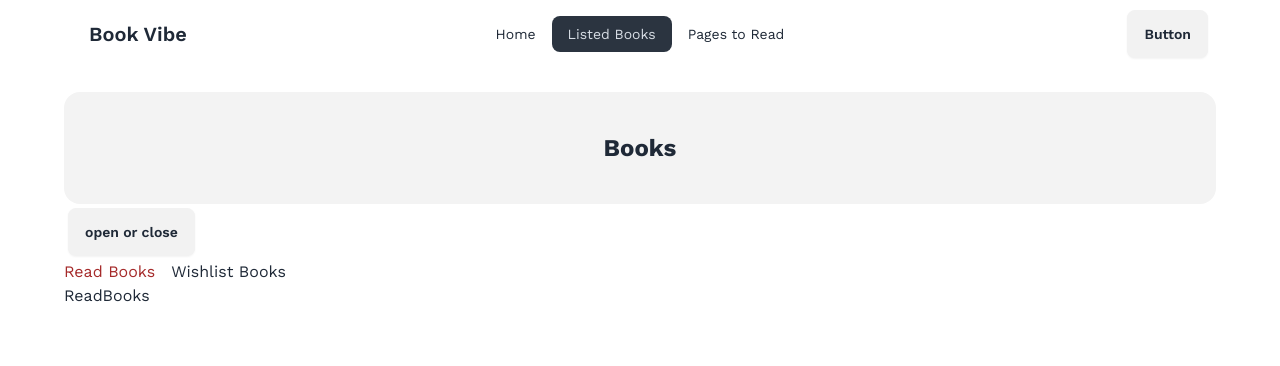
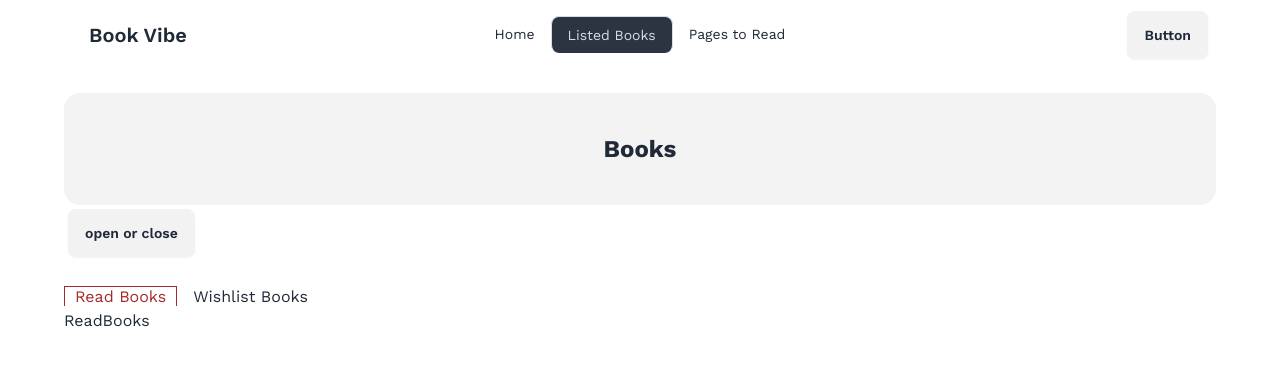
Before and after one commit to 8ad40n/book-review, a React (Vite) app: page /listedBooks/readBooks in a window 1280 px wide. Shown: the top 366 px of the page. Built offline with nearby package versions, Linux system fonts and the light colour scheme; a web font is replaced by a local one.

Commit message:
Nested route of books

```diff
--- a/src/components/ListedBooks/ListedBooks.css
+++ b/src/components/ListedBooks/ListedBooks.css
@@ -1,3 +1,9 @@
-.active{
+.active {
     color: brown;
+    border: 1px;
+    border-top-style: solid;
+    border-right-style: solid;
+    border-left-style: solid;
+    padding-top: 6px;
+    padding: 0px 10px;
 }
--- a/src/components/ListedBooks/ListedBooks.jsx
+++ b/src/components/ListedBooks/ListedBooks.jsx
@@ -7,7 +7,7 @@ export default function ListedBooks() {
       <h1 className="font-bold text-2xl py-10 bg-[#1313130D] text-center rounded-2xl mt-6">
         Books
       </h1>
-      <details className="dropdown">
+      <details className="dropdown mb-6">
         <summary className="btn m-1">open or close</summary>
         <ul className="menu dropdown-content bg-base-100 rounded-box z-[1] w-52 p-2 shadow">
           <li>
@@ -18,7 +18,7 @@ export default function ListedBooks() {
           </li>
         </ul>
       </details>
-      <div>
+      <div className="">
         <NavLink to="/listedBooks/readBooks" className="mr-4">Read Books</NavLink>
         <NavLink to="/listedBooks/wishList">Wishlist Books</NavLink>
         <Outlet></Outlet>
--- a/src/main.jsx
+++ b/src/main.jsx
@@ -2,6 +2,7 @@ import * as React from "react";
 import * as ReactDOM from "react-dom/client";
 import {
   createBrowserRouter,
+  Navigate,
   RouterProvider,
 } from "react-router-dom";
 import BookDetails from "./components/BookDetails/BookDetails";
@@ -36,6 +37,10 @@ const router = createBrowserRouter([
         element: <ListedBooks></ListedBooks>,
         children: [
           {
+            path: "/listedBooks",
+            element: <Navigate to="/listedBooks/readBooks" replace />,
+          },
+          {
             path: "/listedBooks/readBooks",
             element: <ReadBooks></ReadBooks>
           },
```
